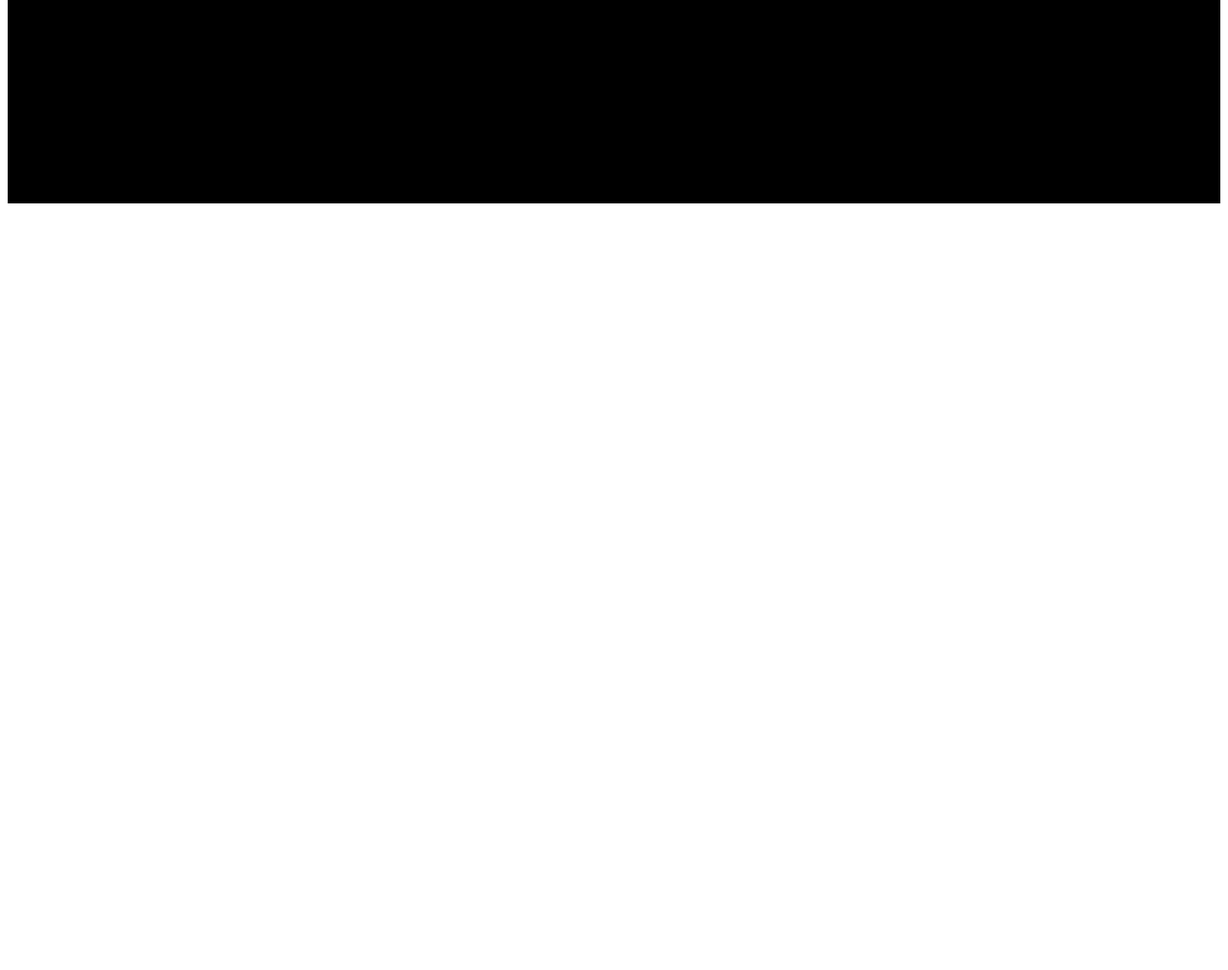
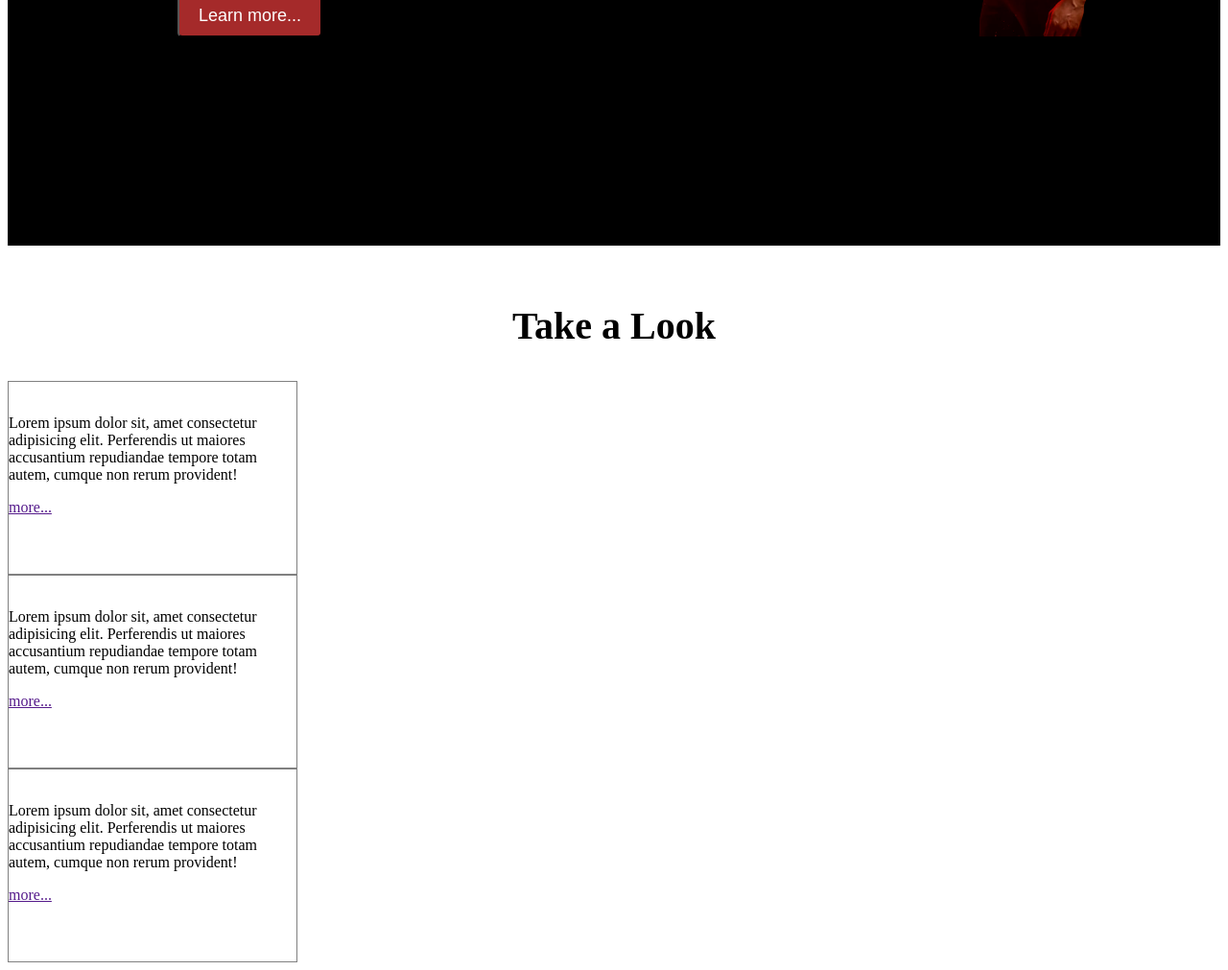
Before and after one commit to JNKarif/fitness-power, a plain HTML site: page index.html in a window 1280 px wide. Shown: the part 663-1674 px from the top of the page at 96% size. Before the commit the page ends 883 px from the top, so only its background shows below. Drawn offline with Linux system fonts and the light colour scheme.

Commit message:
section-2

```diff
--- a/index.html
+++ b/index.html
@@ -10,6 +10,7 @@
 </head>
 
 <body>
+    <section>
         <nav>
             <div class="menu-container">
 
@@ -32,6 +33,7 @@
                 <h1 class="title1">A Reason of Your Health <br> JOIN TODAY</h1>
                 <p class="banner-text">Lorem ipsum dolor sit amet consectetur adipisicing elit. Maxime, optio.</p>
 
+
                 <button class="learn-button">Learn more...</button>
 
 
@@ -44,6 +46,50 @@
                 </div>
             </div>
         </div>
+    </section>
+
+    <section>
+        <div class="section-2">
+            <div>
+                <h1 class="title-2">Take a Look</h1>
+            </div>
+            <div class="card-1">
+                <div class="card-description">
+                    <img src="" alt="">
+                    <p>Lorem ipsum dolor sit, amet consectetur adipisicing elit. Perferendis ut maiores accusantium
+                        repudiandae
+                        tempore totam autem, cumque non rerum provident!</p>
+                    <a href="">more...</a>
+                </div>
+            </div>
+
+            <div class="card-1">
+                <div class="card-description">
+                    <img src="" alt="">
+                    <p>Lorem ipsum dolor sit, amet consectetur adipisicing elit. Perferendis ut maiores accusantium
+                        repudiandae
+                        tempore totam autem, cumque non rerum provident!</p>
+                    <a href="">more...</a>
+                </div>
+            </div>
+
+            <div class="card-1">
+                <div class="card-description">
+                    <img src="" alt="">
+                    <p>Lorem ipsum dolor sit, amet consectetur adipisicing elit. Perferendis ut maiores accusantium
+                        repudiandae
+                        tempore totam autem, cumque non rerum provident!</p>
+                    <a href="">more...</a>
+                </div>
+            </div>
+
+
+
+            <div></div>
+        </div>
+    </section>
+
+
 
 </body>
 
--- a/style.css
+++ b/style.css
@@ -65,3 +65,21 @@
     color: white;
     border-radius: 5px;
 }
+
+.card-1 {
+    width: 300px;
+    height: 200px;
+    border: 1px solid grey;
+
+
+}
+
+section {
+    margin-top: 60px;
+}
+
+.title-2 {
+    text-align: center;
+    font-size: 40px;
+    font-weight: bold;
+}
```
Lines whose indentation alone changed are shown as unchanged.
